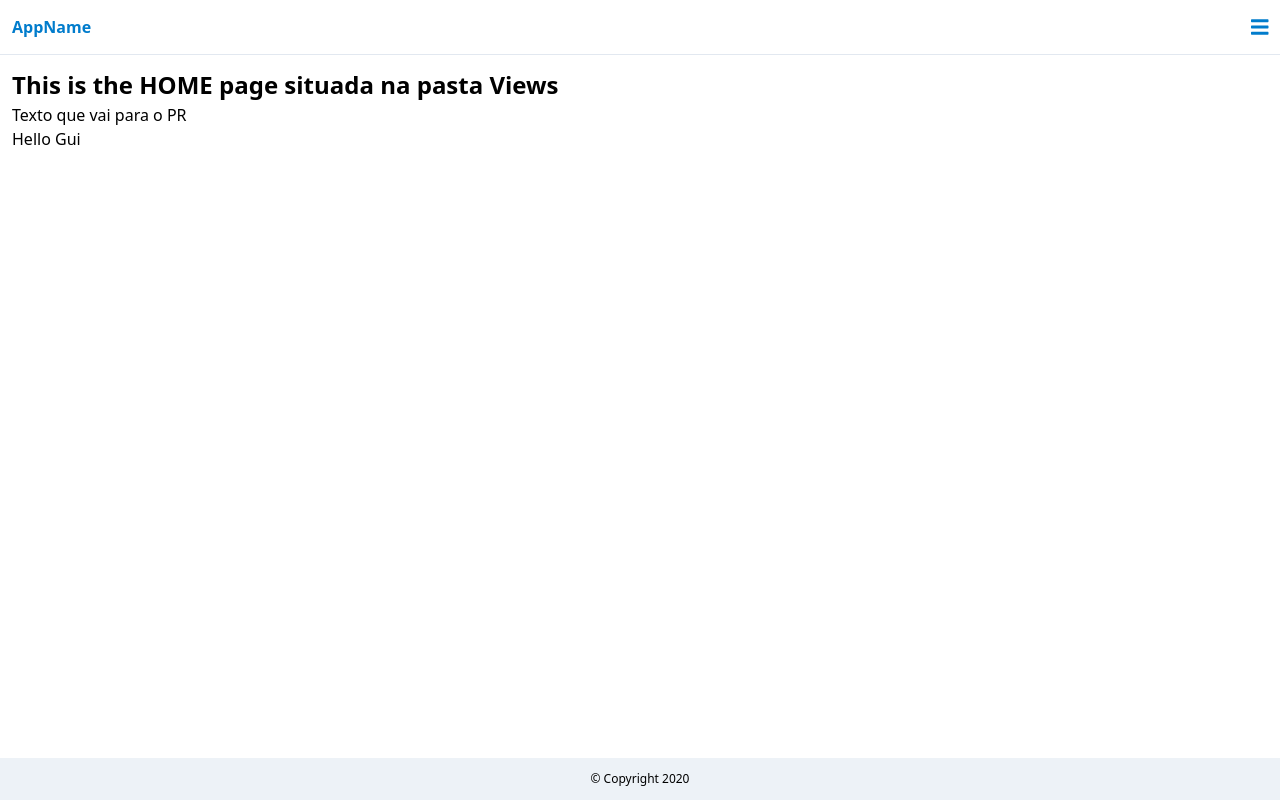
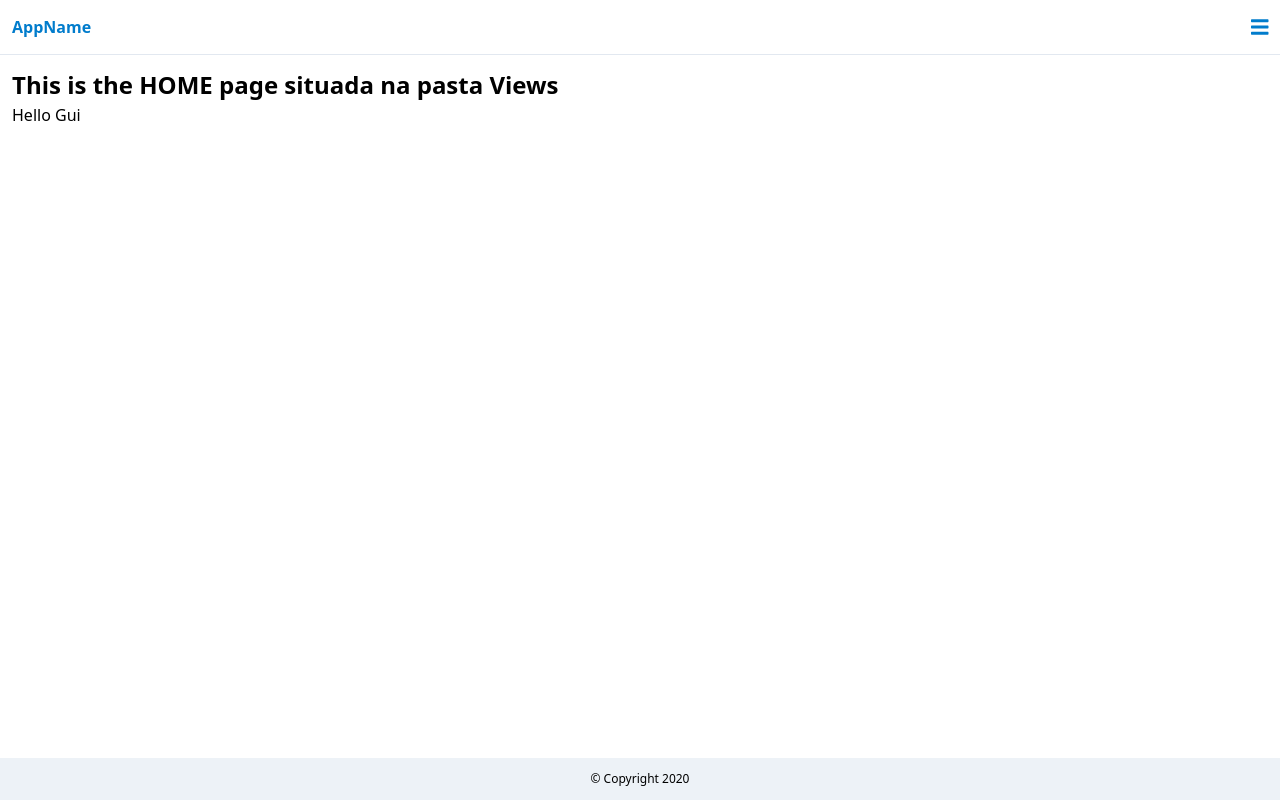
Before and after one commit to guilherme-learning-center/React-Crash-Course-Quentin, a React (Create React App) app: page / in a window 1280 px wide. Built offline with nearby package versions, Linux system fonts and the light colour scheme.

Commit message:
Retira das funções o comentário sobre o PR

```diff
--- a/src/Components/Navigation.js
+++ b/src/Components/Navigation.js
@@ -6,7 +6,6 @@
 
 
 function Navigation() {
-    // Texto que vai para o PR
     const [showMenu, setShowMenu] = useState(false)
 
     const maskTransitions = useTransition(showMenu, null, {
--- a/src/Components/NavigationMenu.js
+++ b/src/Components/NavigationMenu.js
@@ -2,7 +2,6 @@
 import { Link } from 'react-router-dom'
 
 function NavigationMenu(props) {
-    // Texto que vai para o PR
     return (
         <div>
             <div className="font-bold py-1 text-blue-printi">
--- a/src/Views/Home.js
+++ b/src/Views/Home.js
@@ -3,11 +3,9 @@
 
 
 function Home() {
-    // Texto que vai para o PR
     return (
         <div>
             <h1 className="font-bold text-2xl">This is the HOME page situada na pasta Views</h1>
-            <p>Texto que vai para o PR</p>
             <HelloWorld name="Gui" />
         </div>
         )
```
